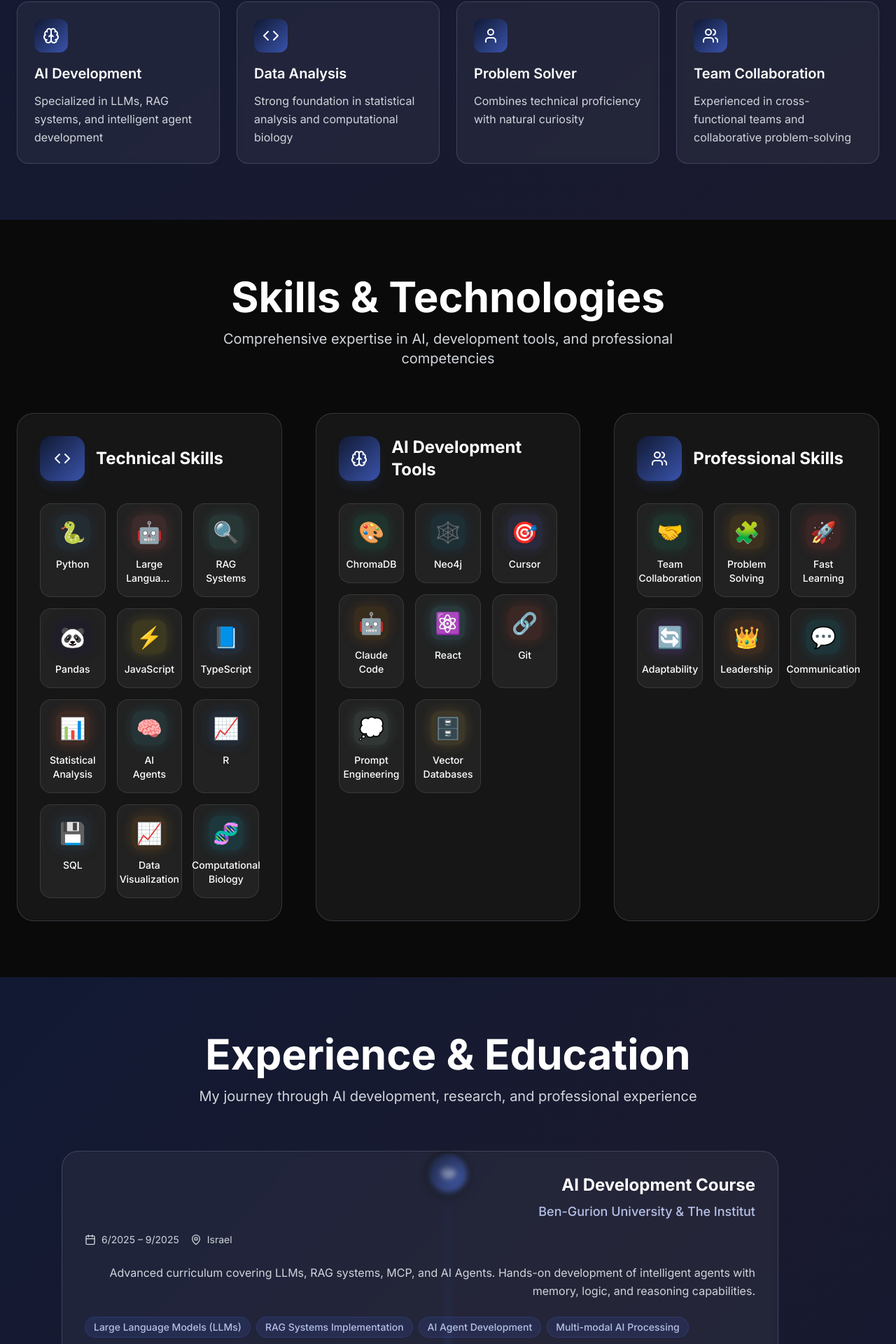
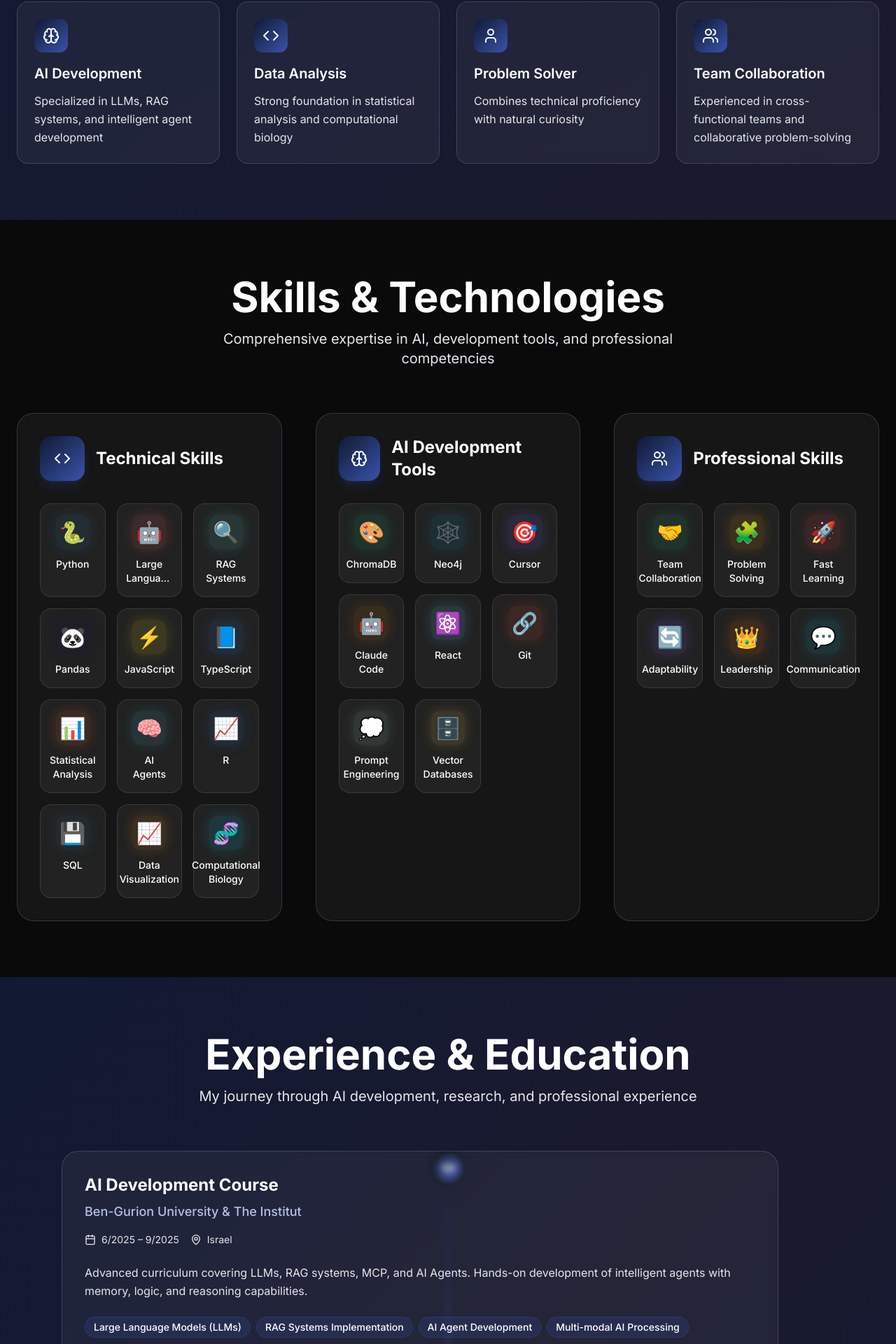
Before and after one commit to Amit-Malka/A.M, a React (Create React App) app: page / in a window 1280 px wide. Shown: the part 1489-3409 px from the top of the page at 70% size. Built offline with nearby package versions, Linux system fonts and the light colour scheme; a web font is replaced by a local one.

Commit message:
UI fixes

```diff
--- a/src/components/About.tsx
+++ b/src/components/About.tsx
@@ -120,7 +120,7 @@ const About: React.FC = () => {
                 {highlight.icon}
               </div>
               <h3 className="text-xl font-semibold text-white mb-3">{highlight.title}</h3>
-              <p className="text-gray-300 leading-relaxed">{highlight.description}</p>
+              <p className="text-gray-200 leading-relaxed">{highlight.description}</p>
             </motion.div>
           ))}
         </motion.div>
--- a/src/components/Contact.tsx
+++ b/src/components/Contact.tsx
@@ -107,7 +107,7 @@ const Contact: React.FC = () => {
           transition={{ duration: 0.8 }}
         >
           <h2 className="text-4xl lg:text-6xl font-bold text-white mb-4">Get In Touch</h2>
-          <p className="text-xl text-gray-300 max-w-3xl mx-auto">
+          <p className="text-xl text-gray-200 max-w-3xl mx-auto">
             Let's discuss how we can work together to bring your AI and data projects to life
           </p>
         </motion.div>
@@ -123,7 +123,7 @@ const Contact: React.FC = () => {
           >
             <div className="bg-white/5 backdrop-blur-sm border border-accent/20 rounded-3xl p-8">
               <h3 className="text-3xl font-bold text-white mb-4">Let's Connect</h3>
-              <p className="text-lg text-gray-300 leading-relaxed mb-8">
+              <p className="text-lg text-gray-200 leading-relaxed mb-8">
                 I'm always excited to discuss new opportunities, collaborate on interesting projects,
                 or simply chat about the latest developments in AI and data science.
               </p>
@@ -142,7 +142,7 @@ const Contact: React.FC = () => {
                       {item.icon}
                     </div>
                     <div>
-                      <div className="text-sm text-gray-400 font-medium">{item.label}</div>
+                      <div className="text-sm text-gray-300 font-medium">{item.label}</div>
                       {item.href ? (
                         <a href={item.href} className="text-white font-medium hover:text-accent transition-colors duration-300">
                           {item.value}
@@ -164,7 +164,7 @@ const Contact: React.FC = () => {
                       href={link.href}
                       target="_blank"
                       rel="noopener noreferrer"
-                      className="w-16 h-16 bg-white/10 backdrop-blur-sm border border-accent/20 rounded-2xl flex items-center justify-center text-accent hover:bg-secondary hover:text-white hover:scale-110 transition-all duration-300"
+                      className="w-16 h-16 bg-white/10 backdrop-blur-sm border border-accent/20 rounded-2xl flex items-center justify-center text-gray-300 hover:text-white hover:bg-secondary hover:border-secondary hover:scale-110 transition-all duration-300"
                       initial={{ opacity: 0, scale: 0.8 }}
                       whileInView={{ opacity: 1, scale: 1 }}
                       viewport={{ once: true }}
@@ -212,7 +212,7 @@ const Contact: React.FC = () => {
                     onChange={handleInputChange}
                     required
                     placeholder="Your full name"
-                    className="w-full px-4 py-3 bg-white/10 border border-white/20 rounded-xl text-white placeholder-gray-400 focus:outline-none focus:border-secondary focus:bg-white/15 transition-all duration-300"
+                    className="w-full px-4 py-3 bg-white/10 border border-white/20 rounded-xl text-white placeholder-gray-300 focus:outline-none focus:border-secondary focus:bg-white/15 transition-all duration-300"
                   />
                 </div>
 
@@ -228,7 +228,7 @@ const Contact: React.FC = () => {
                     onChange={handleInputChange}
                     required
                     placeholder="your.email@example.com"
-                    className="w-full px-4 py-3 bg-white/10 border border-white/20 rounded-xl text-white placeholder-gray-400 focus:outline-none focus:border-secondary focus:bg-white/15 transition-all duration-300"
+                    className="w-full px-4 py-3 bg-white/10 border border-white/20 rounded-xl text-white placeholder-gray-300 focus:outline-none focus:border-secondary focus:bg-white/15 transition-all duration-300"
                   />
                 </div>
 
@@ -244,7 +244,7 @@ const Contact: React.FC = () => {
                     onChange={handleInputChange}
                     required
                     placeholder="What's this about?"
-                    className="w-full px-4 py-3 bg-white/10 border border-white/20 rounded-xl text-white placeholder-gray-400 focus:outline-none focus:border-secondary focus:bg-white/15 transition-all duration-300"
+                    className="w-full px-4 py-3 bg-white/10 border border-white/20 rounded-xl text-white placeholder-gray-300 focus:outline-none focus:border-secondary focus:bg-white/15 transition-all duration-300"
                   />
                 </div>
 
@@ -260,7 +260,7 @@ const Contact: React.FC = () => {
                     required
                     rows={6}
                     placeholder="Tell me about your project or just say hello..."
-                    className="w-full px-4 py-3 bg-white/10 border border-white/20 rounded-xl text-white placeholder-gray-400 focus:outline-none focus:border-secondary focus:bg-white/15 transition-all duration-300 resize-vertical"
+                    className="w-full px-4 py-3 bg-white/10 border border-white/20 rounded-xl text-white placeholder-gray-300 focus:outline-none focus:border-secondary focus:bg-white/15 transition-all duration-300 resize-vertical"
                   />
                 </div>
 
--- a/src/components/Experience.tsx
+++ b/src/components/Experience.tsx
@@ -76,7 +76,7 @@ const Experience: React.FC = () => {
           transition={{ duration: 0.8 }}
         >
           <h2 className="text-4xl lg:text-6xl font-bold text-white mb-4">Experience & Education</h2>
-          <p className="text-xl text-gray-300 max-w-3xl mx-auto">
+          <p className="text-xl text-gray-200 max-w-3xl mx-auto">
             My journey through AI development, research, and professional experience
           </p>
         </motion.div>
@@ -94,14 +94,14 @@ const Experience: React.FC = () => {
           {experiences.map((experience, index) => (
             <motion.div
               key={index}
-              className={`relative mb-12 md:mb-16 ${index % 2 === 0 ? 'md:text-right md:pr-8' : 'md:text-left md:pl-8'}`}
+              className={`relative mb-12 md:mb-16 ${index % 2 === 0 ? 'md:text-left md:pr-8' : 'md:text-left md:pl-8'}`}
               initial={{ opacity: 0, y: 30 }}
               whileInView={{ opacity: 1, y: 0 }}
               viewport={{ once: true }}
               transition={{ duration: 0.4, delay: index * 0.1, ease: "easeOut" }}
             >
               {/* Timeline marker */}
-              <div className="hidden md:flex absolute left-1/2 transform -translate-x-1/2 w-16 h-16 bg-gradient-primary rounded-full items-center justify-center text-white shadow-lg border-4 border-background-dark">
+              <div className="hidden md:flex absolute left-1/2 transform -translate-x-1/2 w-12 h-12 bg-gradient-primary rounded-full items-center justify-center text-white shadow-md border-4 border-background-dark">
                 {getIcon(experience.type)}
               </div>
 
@@ -125,7 +125,7 @@ const Experience: React.FC = () => {
                 <h3 className="text-2xl font-bold text-white mb-2">{experience.title}</h3>
                 <div className="text-lg font-medium text-accent mb-4">{experience.company}</div>
 
-                <div className="flex flex-wrap gap-4 mb-6 text-sm text-gray-300">
+                <div className="flex flex-wrap gap-4 mb-6 text-sm text-gray-200">
                   <div className="flex items-center gap-2">
                     <Calendar size={16} />
                     {experience.period}
@@ -136,7 +136,7 @@ const Experience: React.FC = () => {
                   </div>
                 </div>
 
-                <p className="text-gray-300 leading-relaxed mb-6">{experience.description}</p>
+                <p className="text-gray-200 leading-relaxed mb-6">{experience.description}</p>
 
                 <motion.div
                   className="flex flex-wrap gap-2"
@@ -148,7 +148,7 @@ const Experience: React.FC = () => {
                   {experience.highlights.map((highlight, highlightIndex) => (
                     <span
                       key={highlightIndex}
-                      className="px-3 py-1 bg-secondary/20 text-accent border border-secondary/30 rounded-full text-sm font-medium"
+                      className="px-3 py-1 bg-secondary/20 text-white border border-secondary/30 rounded-full text-sm font-medium"
                     >
                       {highlight}
                     </span>
--- a/src/components/ProjectCard.tsx
+++ b/src/components/ProjectCard.tsx
@@ -23,7 +23,7 @@ const ProjectCard: React.FC<ProjectCardProps> = ({ project, index }) => {
     >
       <motion.div
         className="relative h-full bg-white/5 backdrop-blur-sm border border-accent/20 rounded-3xl overflow-hidden hover:bg-white/10 hover:border-accent/30 transition-all duration-300 group flex flex-col"
-        whileHover={{ scale: 1.02 }}
+        whileHover={{ scale: 1.02, boxShadow: '0 0 30px rgba(100, 200, 255, 0.2)' }}
       >
         {/* Project Header */}
         <div className="relative h-48 bg-gradient-primary flex items-center justify-center overflow-hidden">
@@ -56,7 +56,7 @@ const ProjectCard: React.FC<ProjectCardProps> = ({ project, index }) => {
           <h3 className="text-2xl font-bold text-white mb-3 group-hover:text-accent transition-colors duration-300">
             {project.title}
           </h3>
-          <p className="text-gray-300 leading-relaxed mb-6 text-sm">
+          <p className="text-gray-200 leading-relaxed mb-6 text-sm">
             {project.description}
           </p>
 
@@ -69,7 +69,7 @@ const ProjectCard: React.FC<ProjectCardProps> = ({ project, index }) => {
             transition={{ duration: 0.3, delay: index * 0.1 + 0.2 }}
           >
             {project.highlights.map((highlight, highlightIndex) => (
-              <div key={highlightIndex} className="flex items-center gap-2 text-sm text-gray-300">
+              <div key={highlightIndex} className="flex items-center gap-2 text-sm text-gray-200">
                 <Zap size={14} className="text-secondary flex-shrink-0" />
                 {highlight}
               </div>
--- a/src/components/Skills.tsx
+++ b/src/components/Skills.tsx
@@ -86,7 +86,7 @@ const Skills: React.FC = () => {
           transition={{ duration: 0.8 }}
         >
           <h2 className="text-4xl lg:text-6xl font-bold text-white mb-4">Skills & Technologies</h2>
-          <p className="text-xl text-gray-300 max-w-3xl mx-auto">
+          <p className="text-xl text-gray-200 max-w-3xl mx-auto">
             Comprehensive expertise in AI, development tools, and professional competencies
           </p>
         </motion.div>
```
